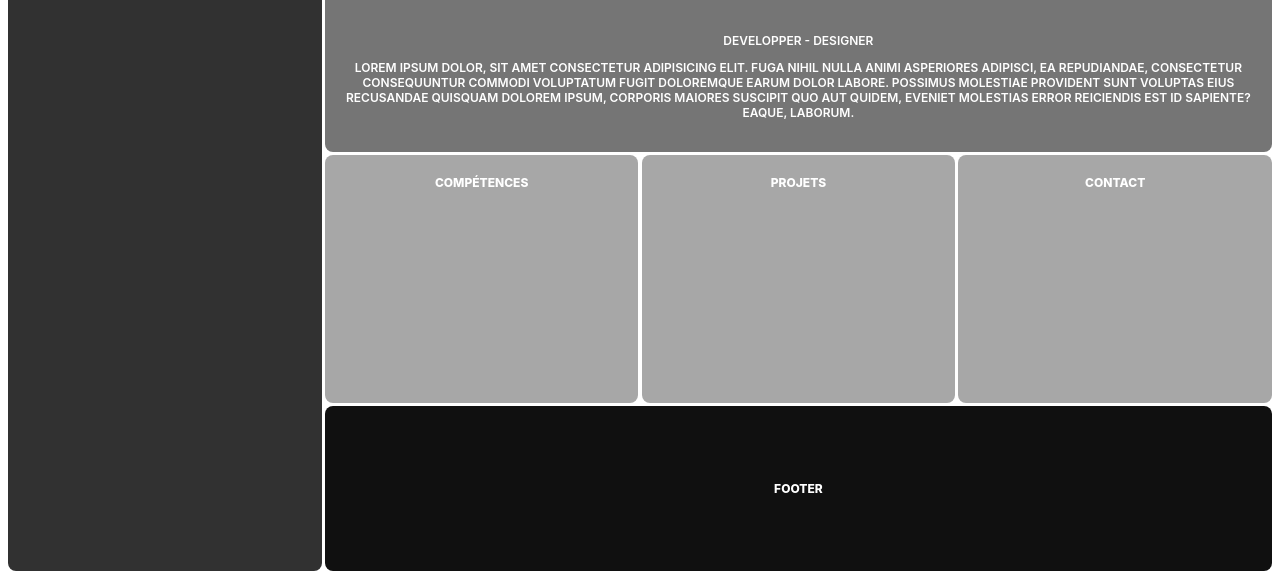
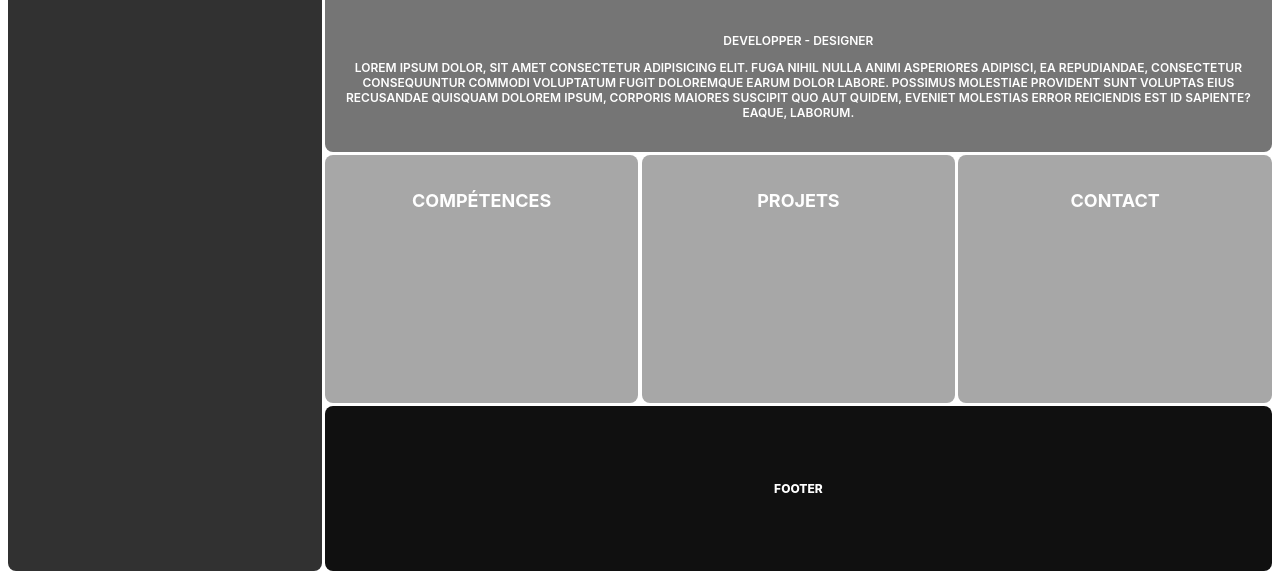
Before and after one commit to Sontacred/Blog-BTSSIO, a plain HTML site: page index.html in a window 1280 px wide. Shown: the part 237-816 px from the top of the page. Drawn offline with Linux system fonts and the light colour scheme.

Commit message:
Add files via upload

```diff
--- a/index.html
+++ b/index.html
@@ -14,10 +14,18 @@
             <p>developper - designer</p>
             <p>Lorem ipsum dolor, sit amet consectetur adipisicing elit. Fuga nihil nulla animi asperiores adipisci, ea repudiandae, consectetur consequuntur commodi voluptatum fugit doloremque earum dolor labore. Possimus molestiae provident sunt voluptas eius recusandae quisquam dolorem ipsum, corporis maiores suscipit quo aut quidem, eveniet molestias error reiciendis est id sapiente? Eaque, laborum.</p>
         </main>
-        <div class="sidebar">Sidebar</div>
-        <div class="content1">Compétences</div>
-        <div class="content2">Projets</div>
-        <div class="content3">Contact</div>
+        <div class="sidebar">
+            <h2>Sidebar</h2>
+        </div>
+        <div class="content1">
+            <h2>Compétences</h2>
+        </div>
+        <div class="content2">
+            <h2>Projets</h2>
+        </div>
+        <div class="content3">
+            <h2>Contact</h2>
+        </div>
         <footer>Footer</footer>
     </div>
 </body>
```
